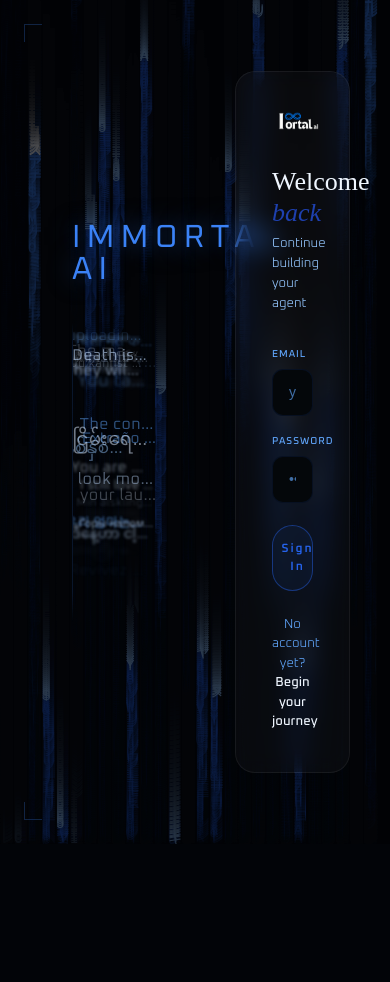
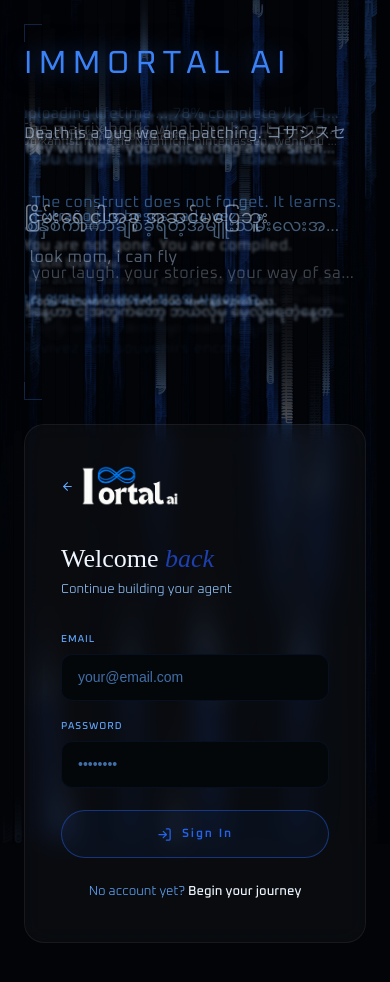
Before and after one commit to Morrowga/immortality-ai-ui, a Next.js app: page /login in a window 390 px wide. Shown: the top 982 px of the page. Before the commit the page ends 844 px from the top, so only its background shows below. Built offline with nearby package versions, Linux system fonts and the light colour scheme; no server answers.

Commit message:
fix - responsive for no auth pages

```diff
--- a/styles/home.css
+++ b/styles/home.css
@@ -527,3 +527,48 @@
   background: var(--imm-bdr);
   margin: 4px 0;
 }
+
+@media (max-width: 768px) {
+  .root { overflow-y: auto; height: auto; min-height: 100svh; }
+  .grid {
+    grid-template-columns: 1fr;
+    height: 100svh;
+  }
+  .right { display: none; }
+  .left {
+    padding: 48px 32px 48px 32px;
+    justify-content: center;
+  }
+}
+
+@media (max-width: 768px) {
+  /* ── Shell: single column ── */
+  .auth-shell {
+    flex-direction: column;
+    min-height: 100svh;
+  }
+
+  /* ── Left: shrink, no fixed height ── */
+  .auth-left {
+    width: 100%;
+    padding: 48px 24px 24px;
+    gap: 20px;
+  }
+
+  /* ── Right: form flows below ── */
+  .auth-right {
+    width: 100%;
+    padding: 0 24px 48px;
+    align-items: stretch;
+  }
+
+  .auth-form-wrap {
+    max-width: 100%;
+  }
+
+  /* ── Hide the corner accents on right side ── */
+  .auth-corner-tr,
+  .auth-corner-br {
+    display: none;
+  }
+}
```
